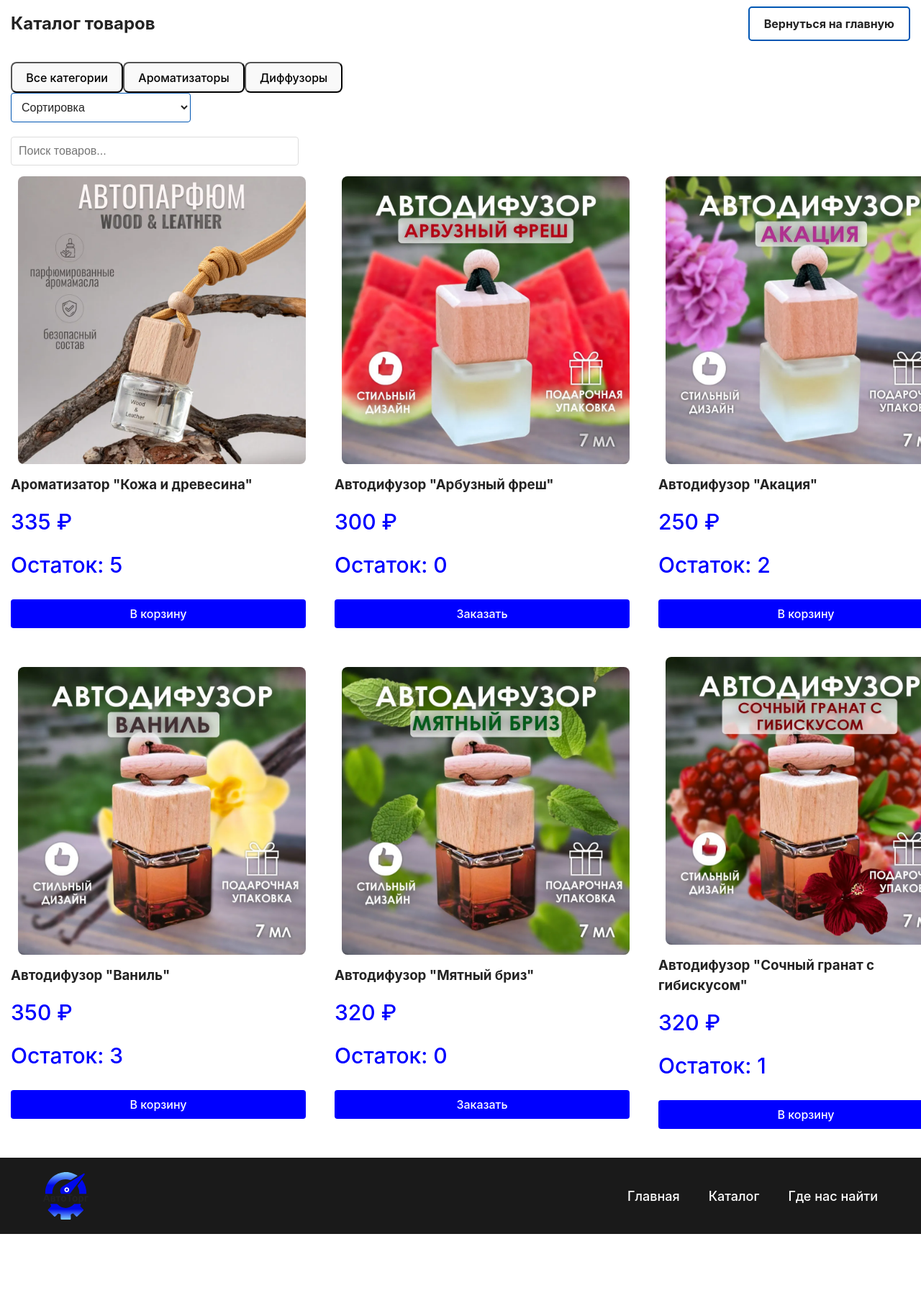
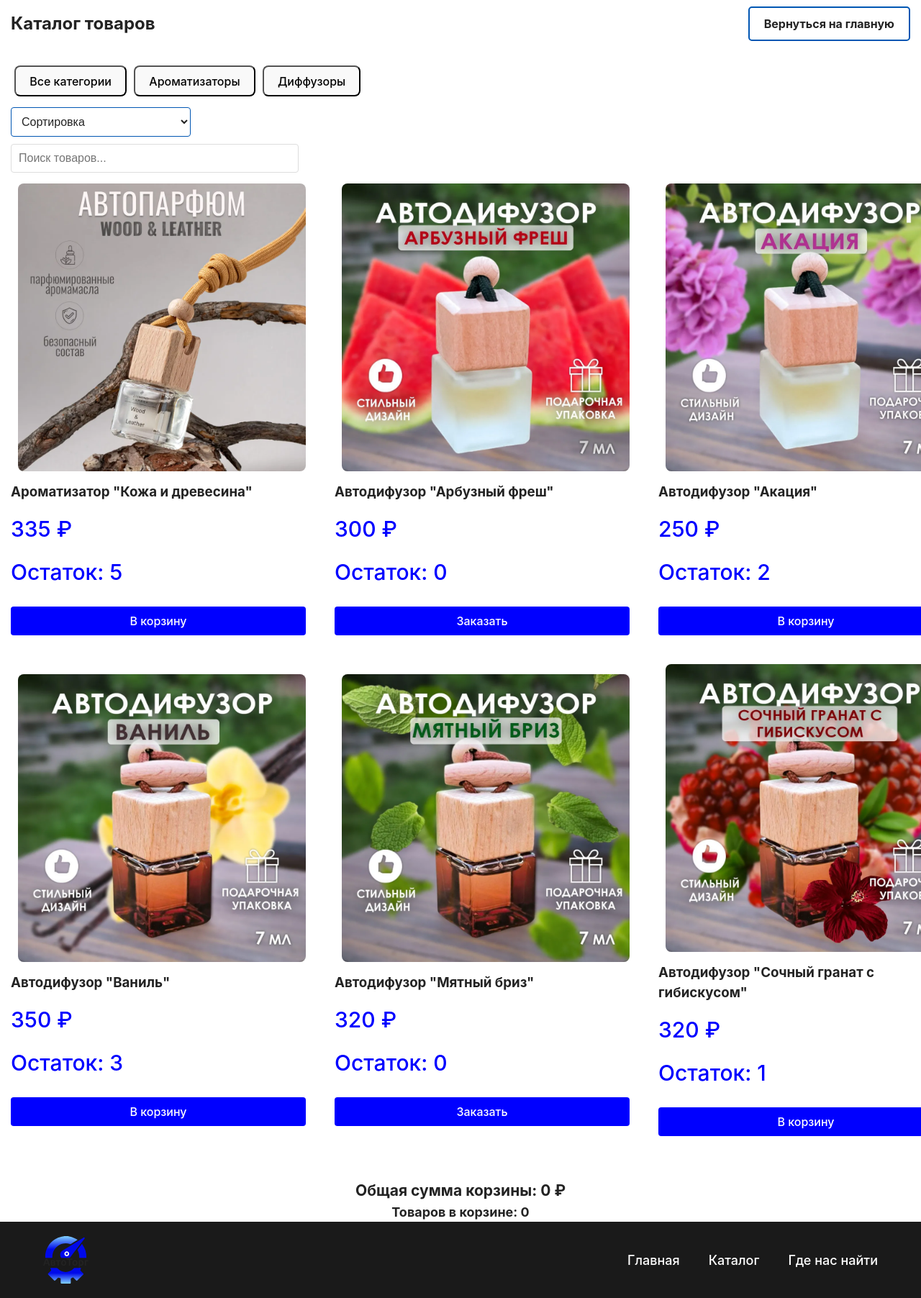
Before and after one commit to sn1kkky/prac2react, a React (Vite) app: page /catalog in a window 1280 px wide. Shown: the whole page at 72% size. Before the commit the page ends 1715 px from the top, so only its background shows below. Built offline with nearby package versions, Linux system fonts and the light colour scheme.

Commit message:
added15prac

```diff
--- a/src/components/Catalog.jsx
+++ b/src/components/Catalog.jsx
@@ -6,12 +6,13 @@
 const Catalog = () => {
     const [searchTerm, setSearchTerm] = useState('');
     const [selectedCategory, setSelectedCategory] = useState('');
-    const [sortOption, setSortOption] = useState(''); // State for sorting
+    const [sortOption, setSortOption] = useState('');
     const [modalProduct, setModalProduct] = useState(null);
+    const [cart, setCart] = useState([]); // Корзина
 
     const navigate = useNavigate();
 
-    // Filter by category and search term
+    // Фильтрация товаров по категории и поисковому запросу
     const filteredProducts = products
         .filter((product) =>
             product.title.toLowerCase().includes(searchTerm.toLowerCase())
@@ -20,7 +21,7 @@
             selectedCategory ? product.category === selectedCategory : true
         );
 
-    // Sort products based on selected sort option
+    // Сортировка товаров
     const sortedProducts = filteredProducts.sort((a, b) => {
         if (sortOption === 'price-asc') return a.price - b.price;
         if (sortOption === 'price-desc') return b.price - a.price;
@@ -36,6 +37,12 @@
     const handleSortChange = (e) => {
         setSortOption(e.target.value);
     };
+
+    const handleAddToCart = (product) => {
+        setCart((prevCart) => [...prevCart, product]);
+    };
+
+    const totalAmount = cart.reduce((total, product) => total + product.price, 0);
 
     const handleOrderClick = (product) => {
         setModalProduct(product);
@@ -56,14 +63,14 @@
                 <Link to="/" className="home-button">Вернуться на главную</Link>
             </div>
 
-            {/* Category Filter */}
+            {/* Фильтрация по категориям */}
             <div className="category-filter">
                 <button onClick={() => handleCategoryChange('')}>Все категории</button>
                 <button onClick={() => handleCategoryChange('Ароматизаторы')}>Ароматизаторы</button>
                 <button onClick={() => handleCategoryChange('Диффузоры')}>Диффузоры</button>
             </div>
 
-            {/* Sorting Dropdown */}
+            {/* Сортировка товаров */}
             <select onChange={handleSortChange} className="sort-select">
                 <option value="">Сортировка</option>
                 <option value="price-asc">Цена: по возрастанию</option>
@@ -72,6 +79,7 @@
                 <option value="stock-desc">Остаток: по убыванию</option>
             </select>
 
+            {/* Поле поиска */}
             <input
                 type="text"
                 placeholder="Поиск товаров..."
@@ -95,13 +103,13 @@
                             />
                             <h3>{product.title}</h3>
                             <p>{product.price} ₽</p>
-                            <p>Остаток: {product.stock}</p> {/* Display stock */}
+                            <p>Остаток: {product.stock}</p>
                             {product.stock > 0 ? (
                                 <button
                                     className="add-to-cart-button"
                                     onClick={(e) => {
                                         e.stopPropagation();
-                                        navigate(`/product/${product.id}`);
+                                        handleAddToCart(product);
                                     }}
                                 >
                                     В корзину
@@ -141,6 +149,12 @@
                     </div>
                 </div>
             )}
+
+            {/* Корзина */}
+            <div className="cart-total">
+                <h3>Общая сумма корзины: {totalAmount} ₽</h3>
+                <p>Товаров в корзине: {cart.length}</p>
+            </div>
         </div>
     );
 };
--- a/src/components/styles/Catalog.css
+++ b/src/components/styles/Catalog.css
@@ -282,3 +282,18 @@
     width: 100%;
     max-width: 250px;
 }
+
+.category-filter button {
+    margin: 5px;
+}
+
+.sort-select {
+    margin: 10px 0;
+}
+
+.cart-total {
+    margin-top: 20px;
+    font-size: 18px;
+    font-weight: bold;
+    text-align: center;
+}
```
